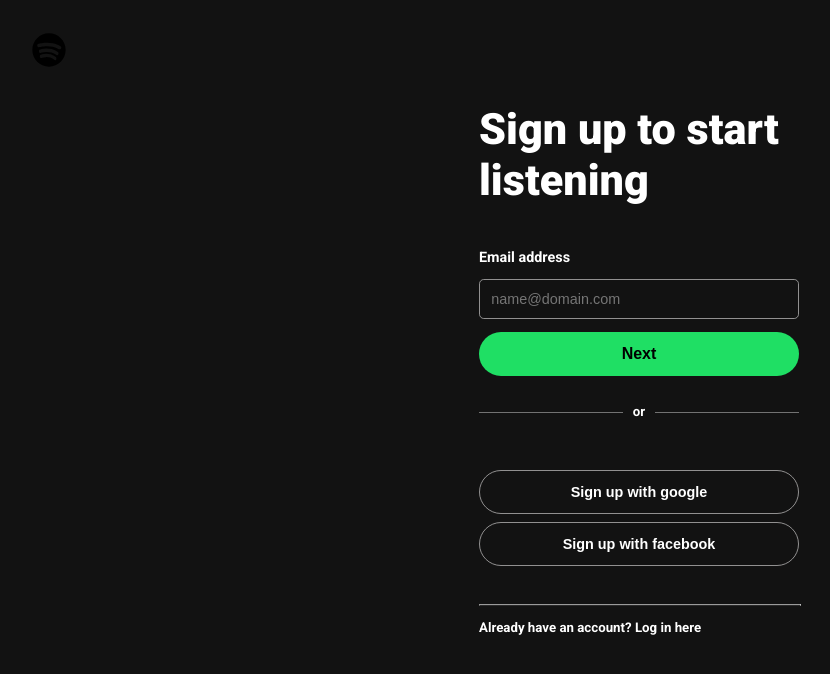
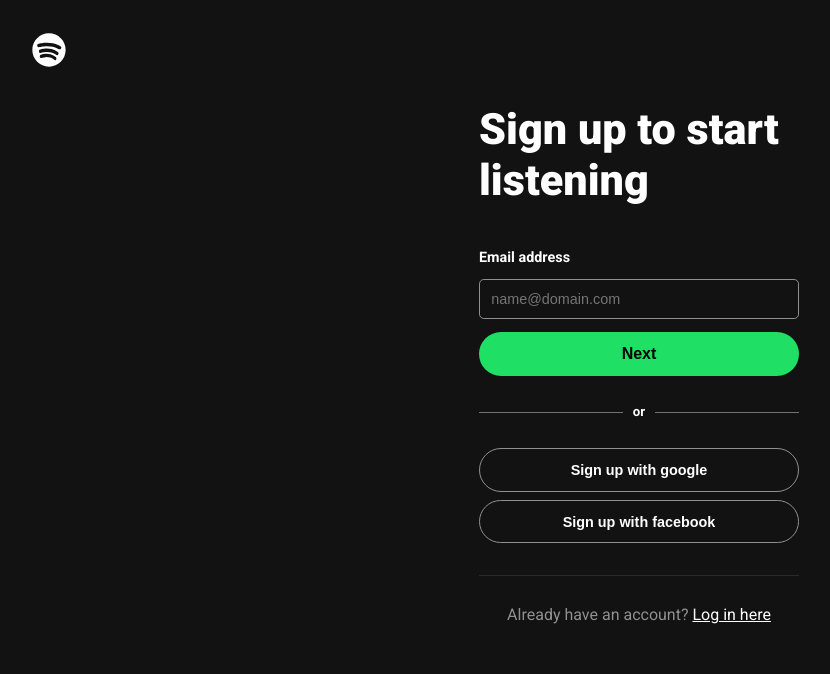
Before and after one commit to GerardoSalinas/spotifySignUp, a plain HTML site: page index.html in a window 1280 px wide. Shown: the whole page, without its empty margins (1-831 px from the left). Drawn offline with Linux system fonts and the light colour scheme.

Commit message:
Corrects colors on logo

```diff
--- a/index.html
+++ b/index.html
@@ -8,7 +8,7 @@
 </head>
 <body>
     <header class="iconHeader">
-        <img class="spotify-icon" src="./sources/spotify-svgrepo-com.svg" alt="spotify logo">
+        <img class="spotify-icon" src="./sources/spotifyLogo_white.svg" alt="spotify logo">
     </header>
     <main>
         <div class="wrapper">
@@ -22,14 +22,15 @@
                     <p class="orText">or</p>
                     <hr class="horRule" >
                 </div> -->
-                <h5 class="dividerText" ><span class="dividerSpan" >or</span><h5/>
-                <button class="google">Sign up with google</button>
-                <button class="facebook">Sign up with facebook</button>
-                <hr class="bottomDivider" >
+                <h5 class="dividerText" ><span class="dividerSpan" >or</span></h5>
+                <div class="bottomDivider">
+                    <button class="google" type="button" >Sign up with google</button>
+                    <button class="facebook" type="button" >Sign up with facebook</button>
+                </div>
                 <!-- the bottomDivider is too thick,
                     add a cotainer for the social networks and include a bottom-border for the container instead
                     of the divider -->
-                <p>Already have an account? <span>Log in here</span></p>
+                <p class="accountConf" >Already have an account? <span class="logInHere" >Log in here</span></p>
             </form>
         </div>
     </main>
```
Also changed, not shown: sources/spotifyLogo_white.svg (added).
